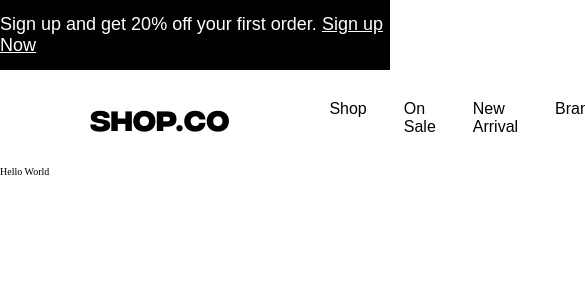
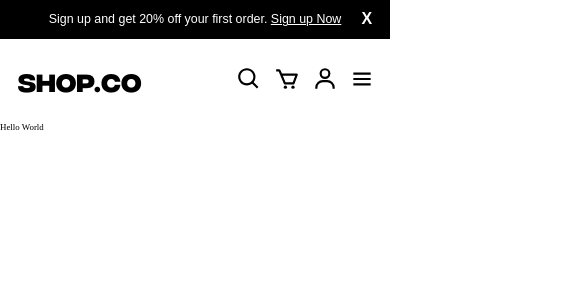
Before and after one commit to divineamunega/shop.co, a React (Vite) app: page / in a window 390 px wide. Shown: the top 300 px of the page, 585 px wide, since content can reach past the window. Built offline with nearby package versions, Linux system fonts and the light colour scheme.

Commit message:
feat: nav-responsive

```diff
--- a/package.json
+++ b/package.json
@@ -7,7 +7,8 @@
 		"dev": "vite",
 		"build": "tsc -b && vite build",
 		"lint": "eslint .",
-    "preview": "vite preview"
+		"preview": "vite preview",
+		"host": "vite --host"
 	},
 	"dependencies": {
 		"motion": "^11.11.17",
--- a/src/styles/GlobalStyles.ts
+++ b/src/styles/GlobalStyles.ts
@@ -1,5 +1,6 @@
-import { createGlobalStyle } from "styled-components";
+import { createGlobalStyle, css } from "styled-components";
 import variables from "./variables";
+import { lgScreen, mdScreen, smScreen } from "./mixins";
 const GlobalStyle = createGlobalStyle`
 :root {
     // Colors
@@ -25,8 +26,19 @@ const GlobalStyle = createGlobalStyle`
 
 }
 html {
-  font-size: 62.5%;
+    font-size: 55.5%;
 
+  ${smScreen(css`
+		font-size: 62.5%;
+	`)}
+
+  ${mdScreen(css`
+		font-size: 70%;
+	`)}
+
+  ${lgScreen(css`
+		font-size: 75%;
+	`)}
 
 }
 
--- a/src/styles/breakpoints.ts
+++ b/src/styles/breakpoints.ts
@@ -1,8 +1,10 @@
-// Define breakpoints
 const breakpoints = {
-	mobile: "480px",
-	tablet: "768px",
-	desktop: "1024px",
+	xs: "480px", // Extra Small
+	sm: "640px", // Small
+	md: "768px", // Medium
+	lg: "1024px", // Large
+	xl: "1280px", // Extra Large
+	"2xl": "1536px", // 2x Extra Large
 };
 
 export default breakpoints;
--- a/src/styles/mixins.ts
+++ b/src/styles/mixins.ts
@@ -0,0 +1,33 @@
+import { css } from "styled-components";
+import breakpoints from "./breakpoints";
+import { RuleSet } from "styled-components";
+
+const xsScreen = (cssStyle: RuleSet<object>) =>
+	`
+		@media (min-width: ${breakpoints.xs}) {
+			${cssStyle}
+		}
+	`;
+
+const smScreen = (cssStyle: RuleSet<object>) =>
+	css`
+		@media (min-width: ${breakpoints.sm}) {
+			${cssStyle}
+		}
+	`;
+
+const mdScreen = (cssStyle: RuleSet<object>) =>
+	css`
+		@media (min-width: ${breakpoints.md}) {
+			${cssStyle}
+		}
+	`;
+
+const lgScreen = (cssStyle: RuleSet<object>) =>
+	css`
+		@media (min-width: ${breakpoints.lg}) {
+			${cssStyle}
+		}
+	`;
+
+export { xsScreen, smScreen, mdScreen, lgScreen };
--- a/src/ui/HeaderBanner.tsx
+++ b/src/ui/HeaderBanner.tsx
@@ -1,15 +1,15 @@
 import { Link } from "react-router-dom";
-import styled from "styled-components";
-import breakpoints from "../styles/breakpoints";
+import styled, { css } from "styled-components";
 import { useState } from "react";
 import { AnimatePresence, motion } from "motion/react";
+import { lgScreen } from "../styles/mixins";
 
 const StyledHeaderBanner = styled(motion.div)`
 	width: 100%;
 	background-color: black;
 	color: white;
 	height: fit-content;
-	font-size: 1.8rem;
+	font-size: 1.4rem;
 	padding: 1.4rem 0rem;
 	display: flex;
 	align-items: center;
@@ -25,19 +25,17 @@ const StyledHeaderBanner = styled(motion.div)`
 
 	button {
 		position: absolute;
-		right: 8rem;
+		right: 2rem;
 		background-color: rgba(0, 0, 0, 0);
 		color: white;
 		font-size: 1.8rem;
 		font-weight: 700;
 		border: none;
 		cursor: pointer;
-	}
 
-	@media (max-width: ${breakpoints.mobile}) {
-		button {
-			display: none;
-		}
+		${lgScreen(css`
+			padding: 2rem 4rem;
+		`)}
 	}
 `;
 
--- a/src/ui/Logo.tsx
+++ b/src/ui/Logo.tsx
@@ -12,6 +12,8 @@ const StyledLogo = styled.div`
 	transition: box-shadow;
 	transition-duration: 1s;
 	padding: 1rem;
+	display: flex;
+
 	&:focus {
 		box-shadow: 0 0 0 4px rgba(${variables.primaryColor}, 0.7);
 	}
--- a/src/ui/Navbar.tsx
+++ b/src/ui/Navbar.tsx
@@ -1,24 +1,38 @@
-import styled from "styled-components";
+import styled, { css } from "styled-components";
 import Logo from "./Logo";
-import { BiCart, BiSearch, BiUser } from "react-icons/bi";
+import { BiCart, BiMenu, BiSearch, BiUser } from "react-icons/bi";
 import { Link } from "react-router-dom";
 import variables from "../styles/variables";
+import { lgScreen, mdScreen, smScreen } from "../styles/mixins";
 
 const StyledNavbar = styled.nav`
 	background-color: white;
 	display: flex;
 	align-items: center;
 	justify-content: space-between;
-	padding: 2rem 8rem;
-	gap: 8rem;
 	font-family: var(--primary-font);
+	padding: 2rem 1rem;
+	gap: 3rem;
 
-	& > ul {
-		display: flex;
-		font-size: 1.6rem;
-		gap: 1.7rem;
+	${smScreen(css`
+		padding: 2rem 2rem;
+	`)}
+
+	${lgScreen(css`
+		padding: 2rem 4rem;
+	`)}
+
+	.nav_links {
+		display: none;
+		font-size: 1.4rem;
+		gap: 0.3rem;
 		font-weight: 500;
+		align-items: center;
+		justify-content: center;
 
+		${mdScreen(css`
+			display: flex;
+		`)}
 		& > li {
 			padding: 1rem;
 			transition: box-shadow;
@@ -34,16 +48,21 @@ const StyledNavbar = styled.nav`
 	}
 
 	.input {
+		/* display: flex; */
+		display: none;
 		background-color: #f0f0f0;
 		padding: 1rem;
 		border-radius: 20px;
 		flex: 1;
-		display: flex;
 		gap: 1rem;
 		align-items: center;
 		box-shadow: 0 0 0 5px rgba(${variables.primaryColor}, 0);
 		transition: box-shadow;
 		transition-duration: 1s;
+
+		${lgScreen(css`
+			display: flex;
+		`)}
 
 		&:has(input:focus) {
 			box-shadow: 0 0 0 5px rgba(${variables.primaryColor}, 0.4);
@@ -56,14 +75,12 @@ const StyledNavbar = styled.nav`
 			width: 100%;
 			outline: none;
 			border: none;
-			&:focus {
-			}
 		}
 	}
 
 	.buttons {
 		display: flex;
-		gap: 1rem;
+		/* gap: 0rem; */
 
 		button {
 			border: none;
@@ -77,6 +94,29 @@ const StyledNavbar = styled.nav`
 				box-shadow: 0 0 0 4px rgba(${variables.primaryColor}, 0.7);
 			}
 		}
+
+		.btn_search {
+			display: block;
+			${lgScreen(css`
+				display: none;
+			`)}
+		}
+
+		.btn_menu {
+			display: block;
+
+			${mdScreen(css`
+				display: none;
+			`)}
+		}
+
+		.btn_icon {
+			transform: scale(1.3);
+
+			${mdScreen(css`
+				transform: scale(1);
+			`)}
+		}
 	}
 `;
 
@@ -84,7 +124,7 @@ const Navbar = () => {
 	return (
 		<StyledNavbar>
 			<Logo />
-			<ul>
+			<ul className="nav_links">
 				<li>
 					<Link to="shop">Shop</Link>
 				</li>
@@ -101,16 +141,23 @@ const Navbar = () => {
 
 			<div className="input">
 				<BiSearch size={20} />
+
 				<input type="search" placeholder="Search for products..." />
 			</div>
 
 			<div className="buttons">
+				<button className="btn_search">
+					<BiSearch size={20} className="btn_icon" />
+				</button>
 				<button>
-					<BiCart size={20} />
+					<BiCart size={20} className="btn_icon" />
 				</button>
 
 				<button>
-					<BiUser size={20} />
+					<BiUser size={20} className="btn_icon" />
+				</button>
+				<button className="btn_menu">
+					<BiMenu size={20} className="btn_icon" />
 				</button>
 			</div>
 		</StyledNavbar>
```
Lines whose indentation alone changed are shown as unchanged.
